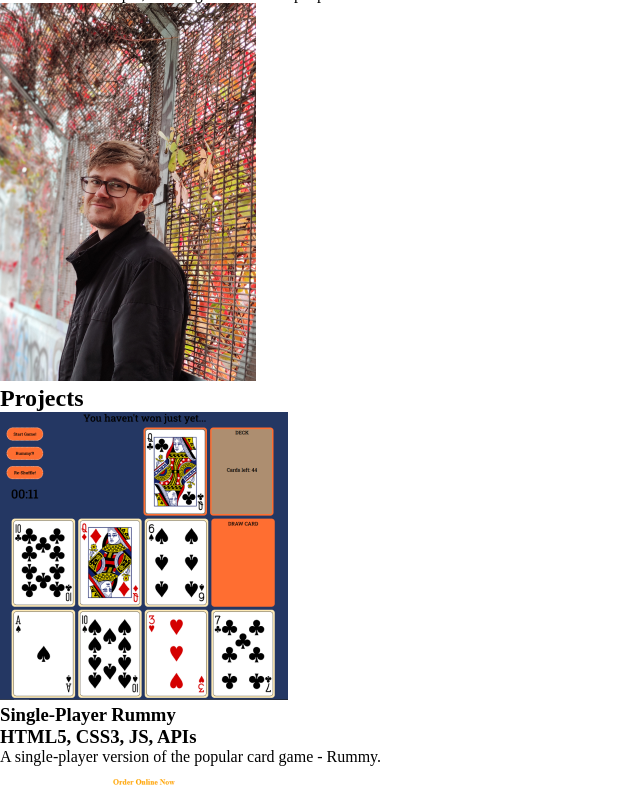
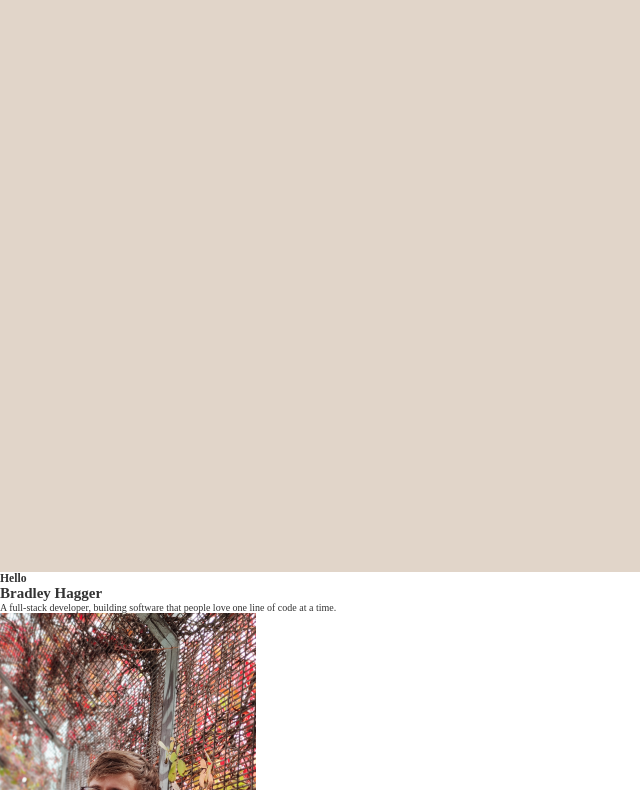
Before and after one commit to Filigee/bradley_hagger, a plain HTML site: page index.html in a window 1280 px wide. Shown: the part 228-1018 px from the top of the page, without its empty margins (0-640 px from the left). Drawn offline with Linux system fonts and the light colour scheme.

Commit message:
added styles to hero section

```diff
--- a/index.html
+++ b/index.html
@@ -4,6 +4,9 @@
     <meta charset="UTF-8">
     <meta http-equiv="X-UA-Compatible" content="IE=edge">
     <meta name="viewport" content="width=device-width, initial-scale=1.0">
+    <link rel="preconnect" href="https://fonts.googleapis.com">
+    <link rel="preconnect" href="https://fonts.gstatic.com" crossorigin>
+    <link href="https://fonts.googleapis.com/css2?family=Lexend:wght@200&family=Rubik:wght@300;400;500&family=Shippori+Mincho:wght@700&family=Ubuntu:wght@700&display=swap" rel="stylesheet">
     <link rel="stylesheet" href="styles.css">
     <title>Bradley Hagger</title>
 </head>
@@ -81,7 +84,7 @@
             <p class="about__text">
                 Code is always on my mind, solutions to problems I'm facing often come to me whilst I'm out running, walking through the forest or cooking. When home, I'll rush to my computer to see if my ideas work.<br><br>
 
-                Fusing my passion for development with my background in the service industry, I strive to make software that people truly love to use.<br><br>
+                Fusing my passion for development with my background in the service industry, I strive to <strong>make software that people truly love to use.</strong><br><br>
 
                 So, get in touch and let's build together.
             </p>
@@ -96,6 +99,4 @@
             </div>
         </section>
     </section>
-
-
 </body>
--- a/styles.css
+++ b/styles.css
@@ -1,4 +1,4 @@
-root{
+:root{
     --background-colour: #E1D5C9;
     --project-background-colour: #B86975;
     --text-background-colour: #ffffff;
@@ -16,8 +16,34 @@ root{
     --fw-bold: 700;
 }
 
+html{
+    font-size: 10px;
+}
+
 *{
     box-sizing: border-box;
     margin: 0;
     padding: 0;
+    list-style-type: none;
+    color: var(--text-font-colour);
 }
+
+.nav__wrapper{
+    display: flex;
+    min-width: 360px;
+    width: 100vw;
+    height: 800px;
+    background: var(--background-colour);
+}
+
+.nav__links{
+    display: flex;
+}
+
+.title{
+    font-family: var(--headings-font);
+    font-size: 4rem;
+    font-weight: var(--fw-bold);
+    line-height: 100.9%;
+    text-indent: -10px;
+}
```
